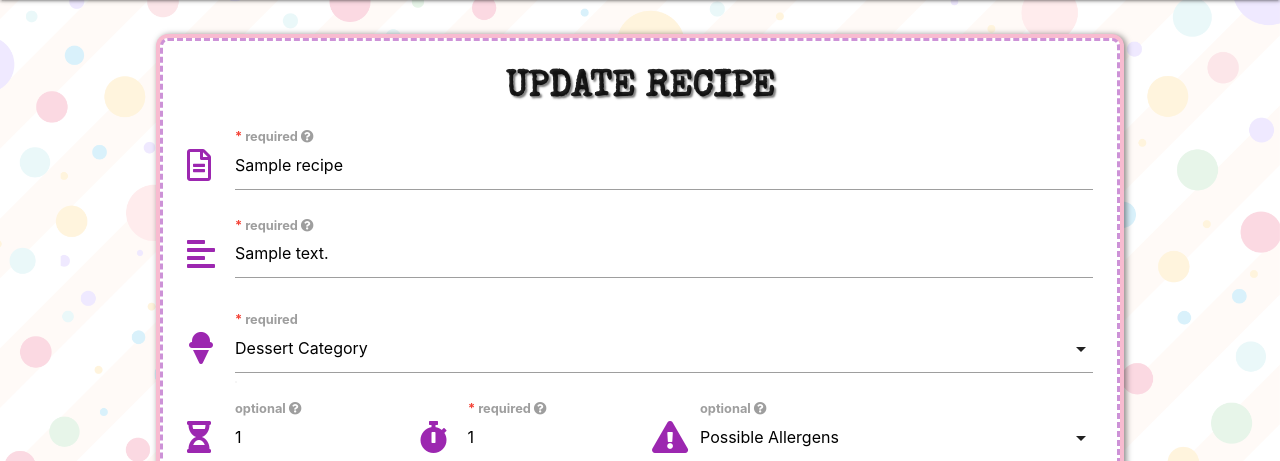
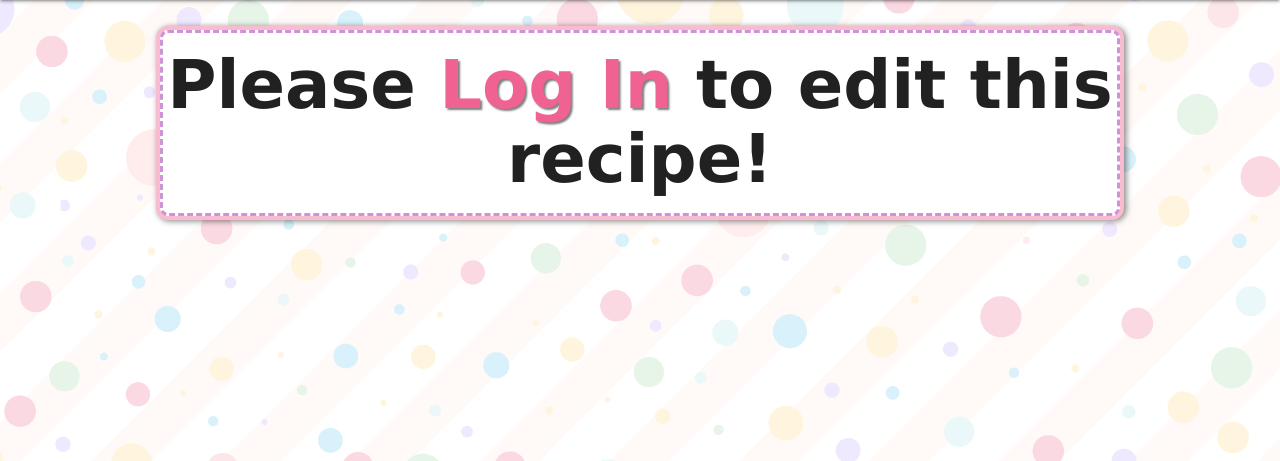
Before and after one commit to TravelTimN/ci-milestone04-dcd, a Flask app: template app/templates/desserts_edit.html in a window 1280 px wide. Shown: the part 66-527 px from the top of the page. Run offline with Flask 2, Linux system fonts and the light colour scheme; the template is opened without the code that fills it: most values are stand-ins (such as "Sample title", 1, 10 or a date in 2020); grey boxes marked "Sample" are stand-in pictures; a database or web service that is not in the repository returns one stand-in record (values such as "Sample title"); some libraries are stand-ins or nearby versions; some web fonts are replaced.

Commit message:
Defensive Programming to disallow brute-forcing url path

```diff
--- a/app/templates/desserts_edit.html
+++ b/app/templates/desserts_edit.html
@@ -2,6 +2,8 @@
 {% block title %}Tweaking the Taste of {{ recipe.recipe_name }} | {% endblock %}
 {% block content %}
 
+{% if session.user %}
+<!-- user must be logged in -->
 <form action="{{ url_for('recipes.desserts_edit', recipe_id=recipe._id, slugUrl=recipe.recipe_slug) }}" method="POST">
 
     <div class="container-75">
@@ -370,5 +372,17 @@
     </div>
 
 </form>
+{% else %}
+<!-- user is not logged-in -->
+<div class="container-75 white recipe-card">
+    <h1 class="center-align bold font-cabin-sketch">
+        Please
+        <a class="pink-text text-lighten-2 text-shadow-2" href="{{ url_for('users.login') }}">
+            Log In
+        </a>
+        to edit this recipe!
+    </h1>
+</div>
+{% endif %}
 
 {% endblock %}
```
